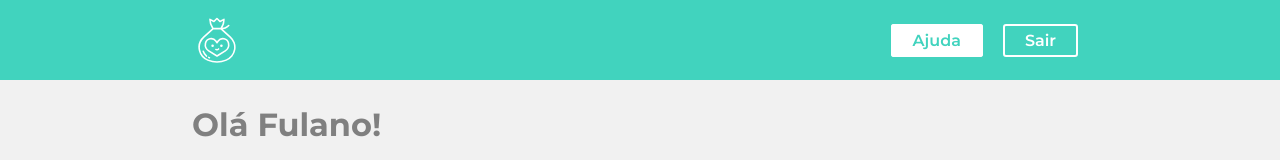
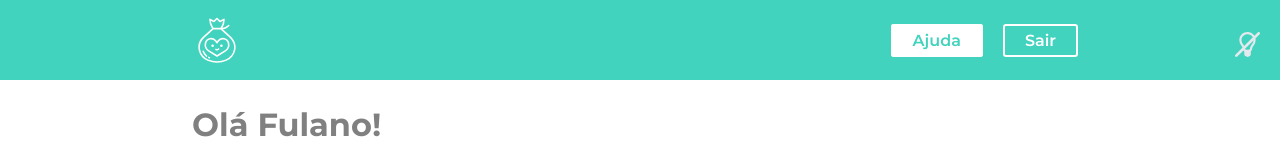
Before and after one commit to cristopherpds/smart-bank, a React (Create React App) app: page / in a window 1280 px wide. Shown: the top 160 px of the page. Built offline with nearby package versions, Linux system fonts and the light colour scheme.

Commit message:
How to organize the theme of our project, which is the ThemeProvider of styled-components, how to cgange colors SVG icons using filters.

```diff
--- a/src/App.js
+++ b/src/App.js
@@ -1,15 +1,30 @@
-import React from "react";
+import React, { useState } from "react";
+import { ThemeProvider } from "styled-components";
+import { temaClaro, temaEscuro } from './Components/UI/temas';
 
 import Cabecalho from "./Components/Cabecalho";
 import Container from "./Components/Container";
-import {GlobalStyle} from "./Components/GlobalStyle";
+import { GlobalStyle } from "./Components/GlobalStyle";
+import { BtnTema } from "./Components/UI";
+import SwicherTema from "./Components/SwicherTema";
 
 function App() {
+  const [tema, setTema] = useState(true);
+
+  const toggleTema = () => {
+    setTema((tema) => !tema);
+  };
+
   return (
     <>
-      <GlobalStyle/>
-      <Cabecalho />
-      <Container />
+      <ThemeProvider theme={tema ? temaClaro : temaEscuro}>
+        <GlobalStyle />
+        <BtnTema onClick={toggleTema}>
+          <SwicherTema tema={tema}/>
+        </BtnTema>
+        <Cabecalho />
+        <Container />
+      </ThemeProvider>
     </>
   );
 }
--- a/src/Components/Conta/index.jsx
+++ b/src/Components/Conta/index.jsx
@@ -5,7 +5,7 @@
 import olho_icone from "../../assets/images/olho.svg";
 import dinheiro from "../../assets/images/dinheiro.svg";
 
-import {Icone, Box, Botao, Detalhe, Saldo} from "../UI/index";
+import {Icone, Box, Botao, Detalhe, Saldo, IconeTema} from "../UI/index";
 
 const IconeMargin = styled(Icone)`
   margin-top:2px;
@@ -24,7 +24,7 @@
       <div style={{ fontSize: "26px", padding: "20px 0" }}>
         Saldo disponível{" "}
         <span>
-          <Icone src={dinheiro} alt="Ícone Saldo" />
+          <IconeTema src={dinheiro} alt="Ícone Saldo" />
         </span>
         {toggleState ? (
           <Saldo>
--- a/src/Components/Container/index.jsx
+++ b/src/Components/Container/index.jsx
@@ -6,7 +6,7 @@
 import Extrato from "../Extrato";
 
 const Container = styled.div`
-  background-color: #f1f1f1;
+  background-color: ${({theme})=> theme.body};
   min-height: 90vh;
   padding: 0px 15vw;
 `;
@@ -15,6 +15,7 @@
   display: flex;
   flex-direction: row;
   justify-content: space-between;
+  color: ${({theme})=> theme.text};
 
   @media (max-width: 800px) {
     flex-direction: column;
--- a/src/Components/GlobalStyle.js
+++ b/src/Components/GlobalStyle.js
@@ -7,6 +7,5 @@
   margin: 0;
   padding: 0;
   text-decoration: none;
-  color: grey;
 }
 `;
--- a/src/Components/ImageFilter.js
+++ b/src/Components/ImageFilter.js
@@ -4,15 +4,15 @@
 import saude from '../assets/images/saude.svg';
 import transporte from '../assets/images/transporte.svg';
 import utilidades from '../assets/images/utilidades.svg';
-import {Icone} from "../Components/UI";
+import {IconeTema} from "../Components/UI";
 
 export default (type)=>{
   const Images = {
-    Restaurante: <Icone src={alimentacao} alt="Restaurante"/>,
-    Outros: <Icone src={outros} alt="Outros"/>,
-    Saude: <Icone src={saude} alt="Saude"/>,
-    Transporte: <Icone src={transporte} alt="Transporte"/>,
-    Utilidades: <Icone src={utilidades} alt="Utilidades"/>,
+    Restaurante: <IconeTema src={alimentacao} alt="Restaurante"/>,
+    Outros: <IconeTema src={outros} alt="Outros"/>,
+    Saude: <IconeTema src={saude} alt="Saude"/>,
+    Transporte: <IconeTema src={transporte} alt="Transporte"/>,
+    Utilidades: <IconeTema src={utilidades} alt="Utilidades"/>,
   };
 
   return Images[type] || Images.default;
--- /dev/null
+++ b/src/Components/SwicherTema/index.jsx
@@ -0,0 +1,9 @@
+import React from "react";
+import ThemeOn from "../../assets/images/themeOn.svg";
+import ThemeOff from "../../assets/images/themeOff.svg";
+import { Icone } from "../UI";
+
+const claro = <Icone src={ThemeOn} alt="Tema Claro" />;
+const escuro = <Icone src={ThemeOff} alt="Tema Escuro" />;
+
+export default (({tema}) => (tema ? escuro : claro))
--- a/src/Components/Titulo/index.jsx
+++ b/src/Components/Titulo/index.jsx
@@ -2,7 +2,7 @@
 import styled from "styled-components";
 
 const Titulo = styled.h1`
-  color: grey;
+  color: ${({theme})=> theme.text};
   padding: 25px 0;
 `
 
--- a/src/Components/UI/index.js
+++ b/src/Components/UI/index.js
@@ -4,12 +4,16 @@
   height: 25px;
   width: 25px;
 `;
+export const IconeTema=styled(Icone)`
+  filter:${({theme})=> theme.filter}
+`;
+
 
 export const Box = styled.div`
   display: flex;
   flex-direction: column;
   justify-content: space-between;
-  background-color: white;
+  background-color: ${({theme})=> theme.inside};
   border-radius: 5px;
   box-shadow: 4px 4px 20px 0px rgba(0, 0, 0, 0.04);
   padding: 20px;
@@ -43,3 +47,12 @@
   font-weight: 700;
   font-size: 32px;
 `;
+
+export const BtnTema = styled.button`
+  position: absolute;
+  top: 4vh;
+  right: 20px;
+  background-color: inherit;
+  border:none;
+  cursor: pointer;
+`;
--- /dev/null
+++ b/src/Components/UI/temas.js
@@ -0,0 +1,23 @@
+import {
+  fundoClaro,
+  conteudoClaro,
+  textoFundoClaro,
+  fundoEscuro,
+  conteudoEscuro,
+  textoFundoEscuro,
+} from "./variaveis";
+
+
+export const temaClaro ={
+  body: fundoClaro,
+  inside: conteudoClaro,
+  text: textoFundoClaro,
+  filter: ''
+};
+
+export const temaEscuro = {
+  body: fundoEscuro,
+  inside:conteudoEscuro,
+  text:textoFundoEscuro,
+  filter: 'invert(100%)'
+};
--- a/src/Components/UI/variaveis.js
+++ b/src/Components/UI/variaveis.js
@@ -1,3 +1,9 @@
-export const corPrimaria = "#41d3be"
-export const fundoClaro = "f1f1f1"
-export const textoFundoClaro = "grey"
+export const corPrimaria = "#41d3be";
+export const fundoClaro = "f1f1f1";
+export const conteudoClaro = "white";
+export const textoFundoClaro = "grey";
+
+
+export const fundoEscuro = "#363537";
+export const conteudoEscuro ="5c5b5e";
+export const textoFundoEscuro = "#FAFAFA";
```
